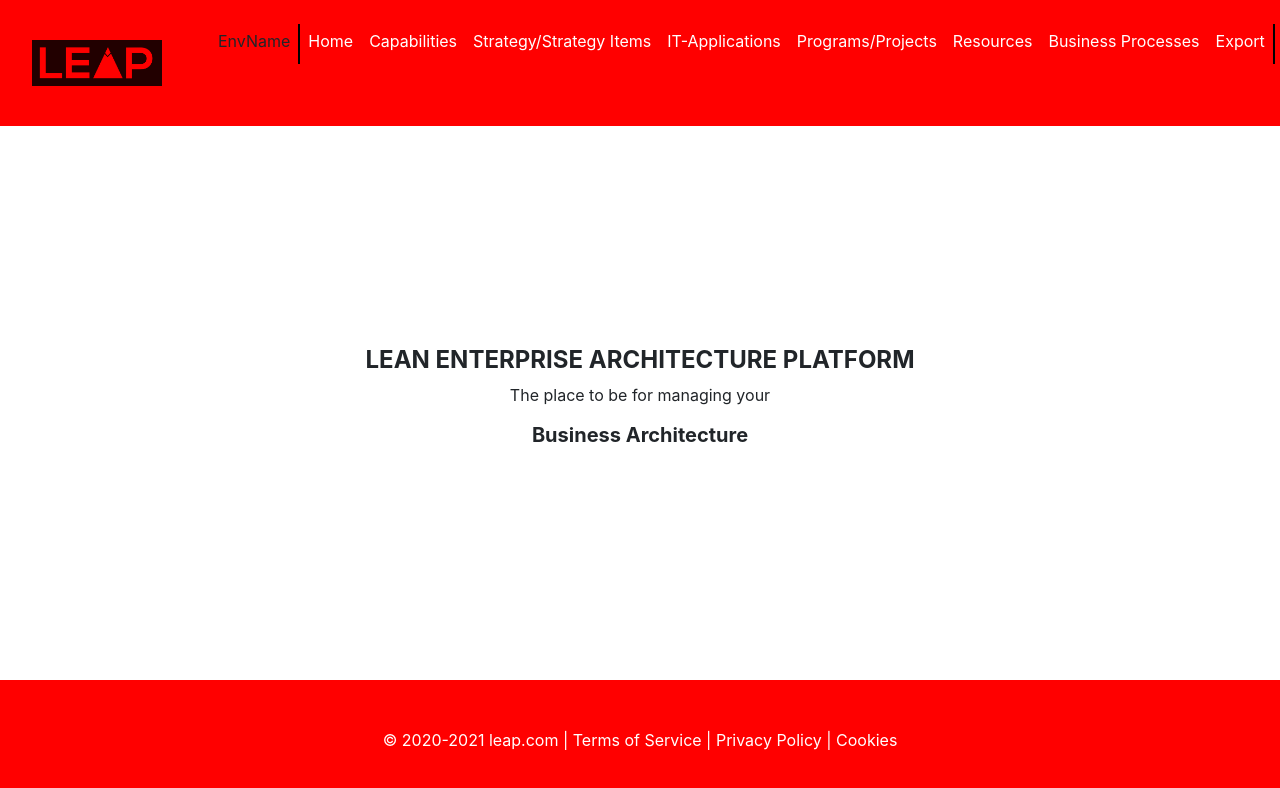
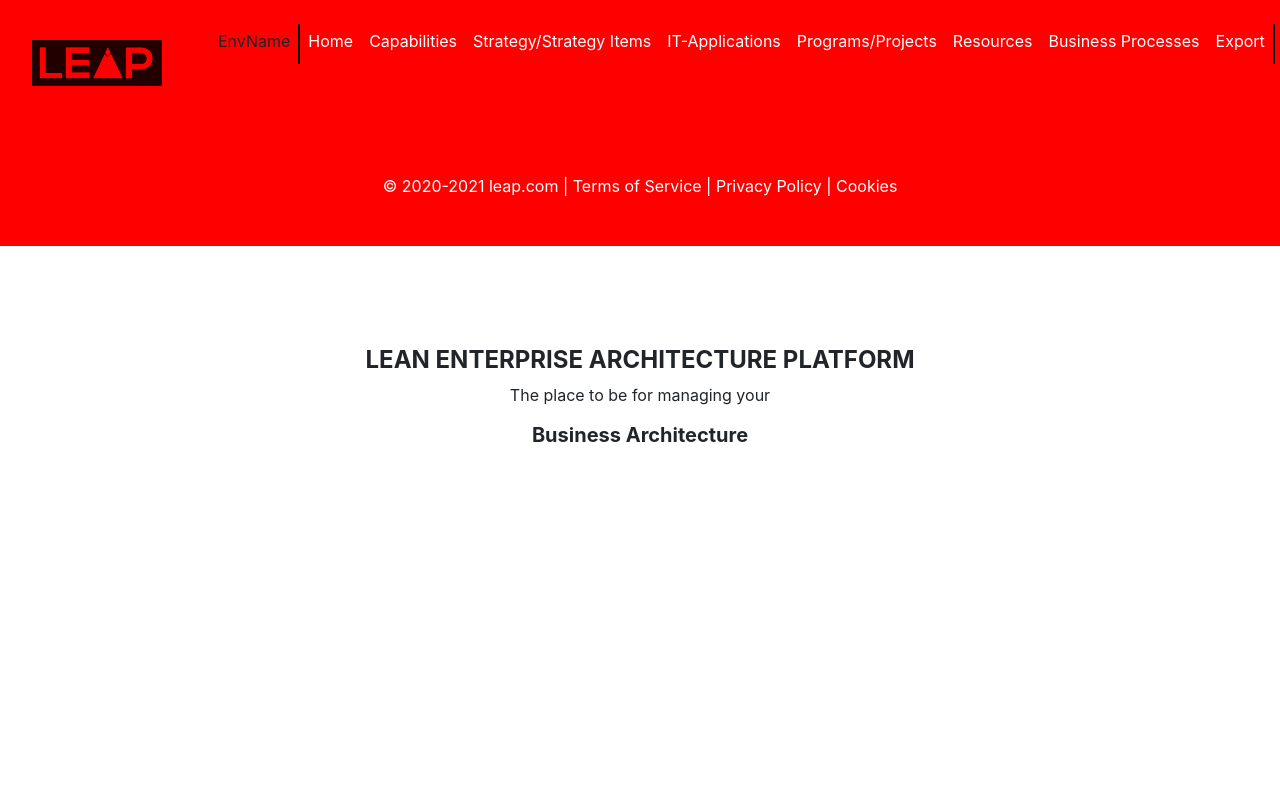
Before and after one commit to YasinKhawaja/leap, an Angular app in the folder leap-webapp/: page / in a window 1280 px wide. Shown: the top 788 px of the page. Built offline with nearby package versions, Linux system fonts and the light colour scheme.

Commit message:
added flexbox for css

```diff
--- a/leap-webapp/src/app/app.component.css
+++ b/leap-webapp/src/app/app.component.css
@@ -2,11 +2,15 @@
     background-color: red;
 
 }
-    .navbar-custom .navbar-brand {
+.flex-container{
+    display: flex;
+    flex-direction: column;
+}
+.navbar-custom .navbar-brand {
         font-size:16px;
         line-height:18px;
         padding: 1rem;
-    }
+}
 
 .btn-big {
     border-radius: 0px;
@@ -58,7 +62,6 @@
           mix-blend-mode: multiply;
       }
 footer {
-        position: absolute;
         right: 0;
         bottom: 0;
         left: 0;
--- a/leap-webapp/src/app/app.component.html
+++ b/leap-webapp/src/app/app.component.html
@@ -1,4 +1,5 @@
-<div>
+<div class="flex-container">
+  <div>
   <nav class="navbar navbar-expand-lg navbar-custom">
    <a class="navbar-brand" href="#">
       <img class="img" src="assets/leap-logo.png" />
@@ -56,12 +57,12 @@
    </ul>
 
   </nav>
-
-  <footer class="footer">
-    &copy; 2020-2021 leap.com | Terms of Service | Privacy Policy | Cookies
-  </footer>
-
-  <br/><br/>
+  </div>
   <router-outlet></router-outlet>
+  <div>
+    <footer class="footer">
+      &copy; 2020-2021 leap.com | Terms of Service | Privacy Policy | Cookies
+    </footer>
+    </div>
   <link rel="stylesheet" href="https://stackpath.bootstrapcdn.com/bootstrap/4.3.1/css/bootstrap.min.css" integrity="sha384-ggOyR0iXCbMQv3Xipma34MD+dH/1fQ784/j6cY/iJTQUOhcWr7x9JvoRxT2MZw1T" crossorigin="anonymous">
 </div>
```
